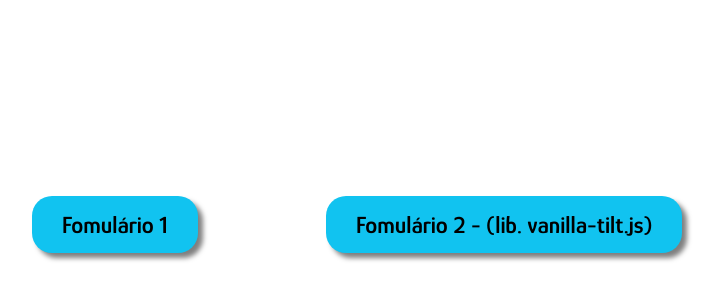
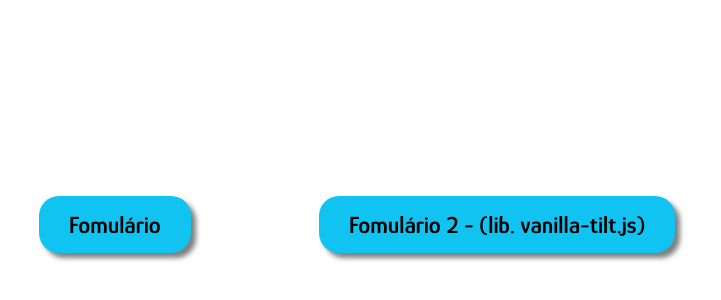
Before and after one commit to pauloJ34/Portfolio, a plain HTML site: page index.html in a window 1280 px wide. Shown: the part 176-476 px from the top of the page, without its empty margins (283-1004 px from the left). Drawn offline with Linux system fonts and the light colour scheme.

Commit message:
Update index.html

```diff
--- a/index.html
+++ b/index.html
@@ -8,7 +8,7 @@
 </head>
 <body>
 	<main>
-		<a href="./formulario/page_1/"><span>Fomulário 1</span></a><br/>
+		<a href="./formulario/page_1/"><span>Fomulário</span></a><br/>
 		<a href="./formulario/page_2/"><span>Fomulário 2 - (lib. vanilla-tilt.js)</span></a>
 	</main>
 </body>
```
